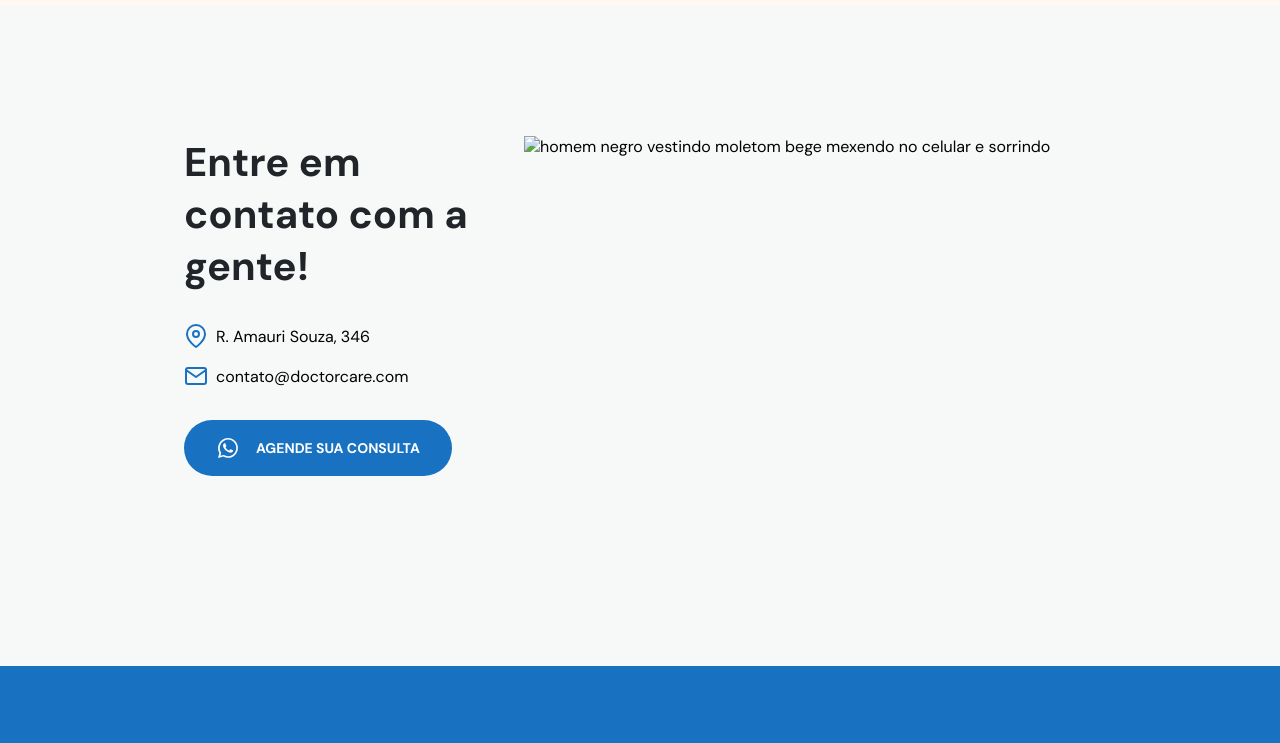
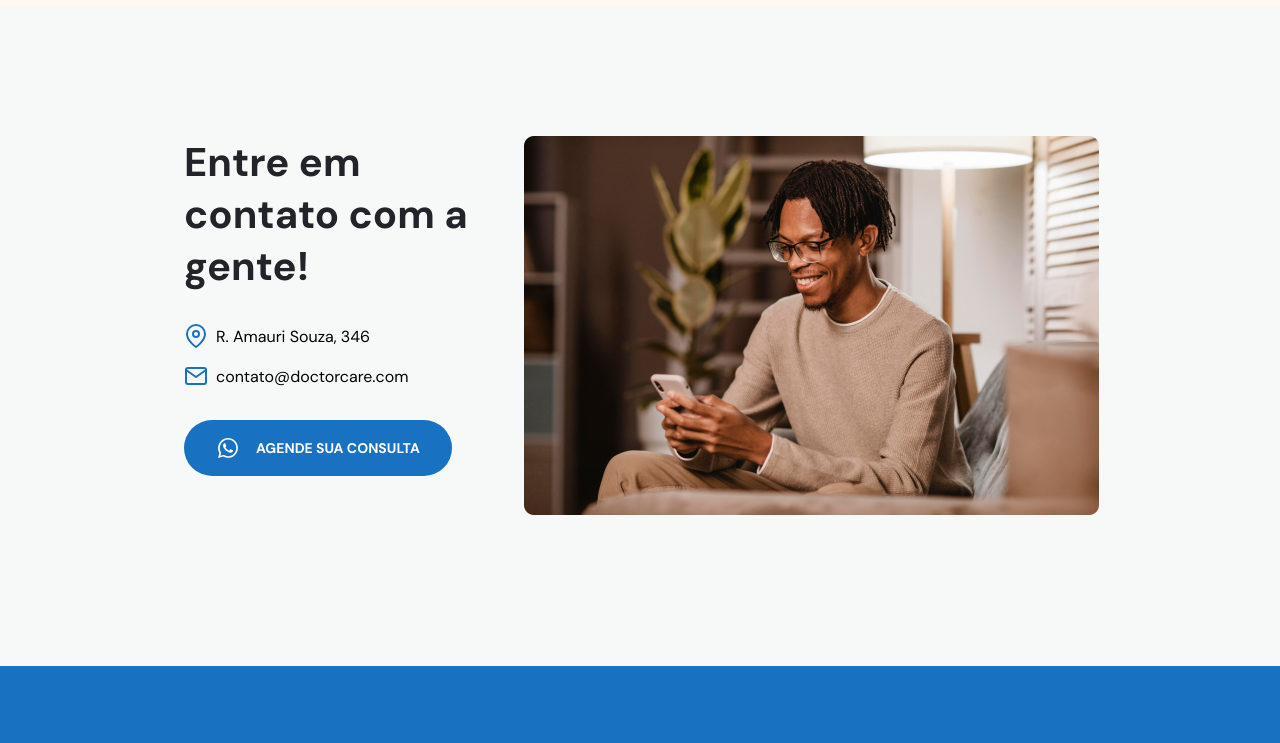
Before and after one commit to JaazielBrasil/DoctorCare, a plain HTML site: page index.html in a window 1280 px wide. Shown: the part 4580-5323 px from the top of the page. Drawn offline with nearby package versions, Linux system fonts and the light colour scheme; the site is published under a folder, as on GitHub Pages, so addresses that start at the root find nothing.

Commit message:
ajust image contact

```diff
--- a/index.html
+++ b/index.html
@@ -468,7 +468,7 @@
         </div>
 
         <div class="col-b">
-          <img src="/assets/image.png" alt="homem negro vestindo moletom bege mexendo no celular e sorrindo">
+          <img src="./assets/image.png" alt="homem negro vestindo moletom bege mexendo no celular e sorrindo">
         </div>
       </div>
     </section>
```
